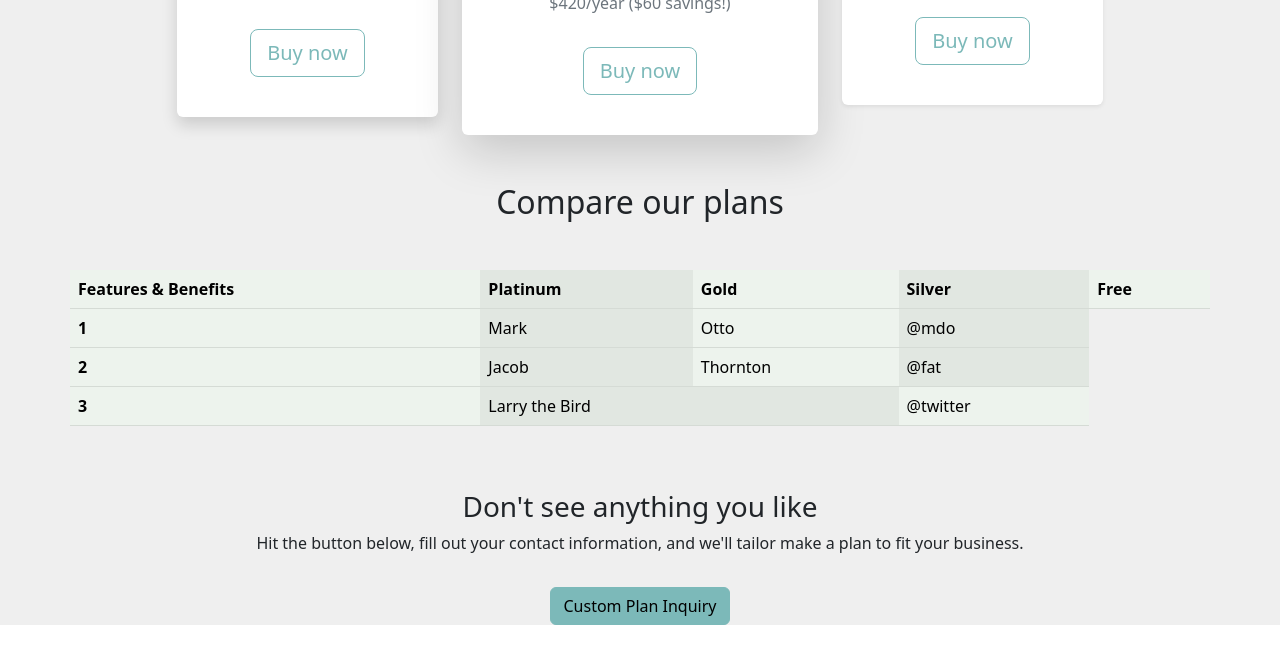
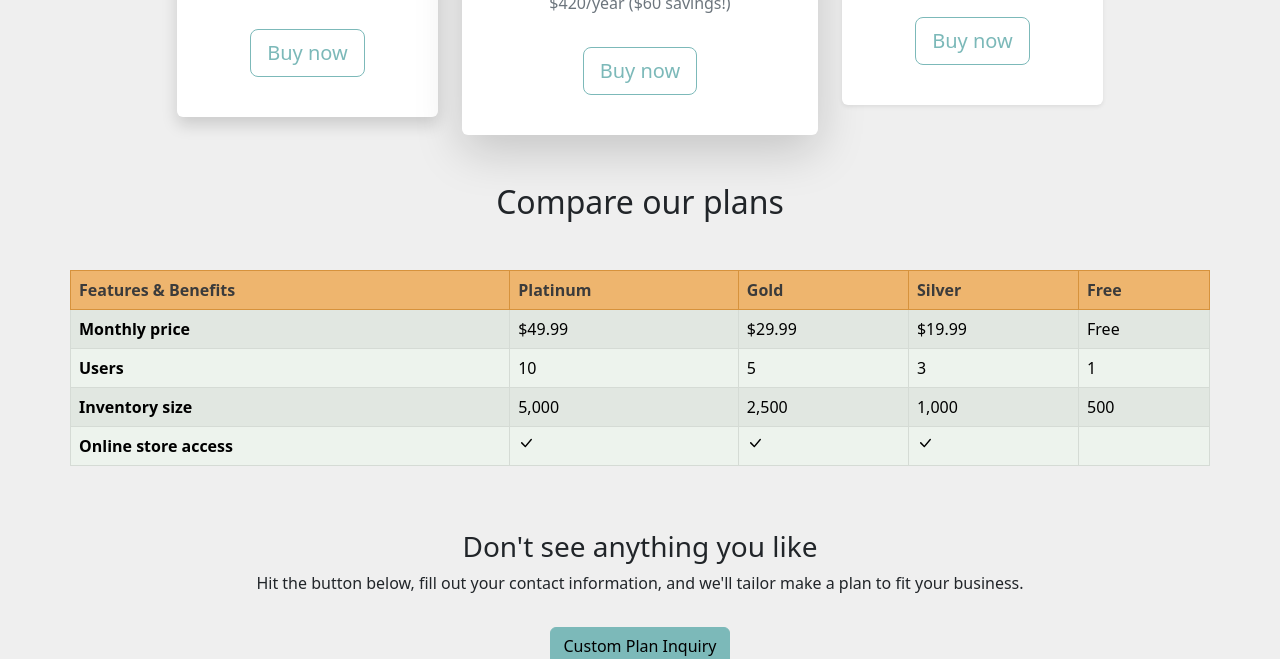
Before and after one commit to Br0Br0meliad/Diggr.io, a website: page pricing.html in a window 1280 px wide. Shown: the part 586-1245 px from the top of the page. Before the commit the page ends 1211 px from the top, so only its background shows below. Drawn offline with nearby package versions, Linux system fonts and the light colour scheme.

Commit message:
finished second page

```diff
--- a/pricing.html
+++ b/pricing.html
@@ -77,9 +77,9 @@
     </div>
 
     <div class="row my-5 align-items-center justify-content-center">
-    <table class="table table-warning table-striped-columns">
+    <table class="table table-warning table-striped table-bordered">
      <thead>
-        <tr>
+        <tr class="table-light opacity-75">
          <th scope="col">Features & Benefits</th>
          <th scope="col">Platinum</th>
          <th scope="col">Gold</th>
@@ -88,27 +88,43 @@
         </tr>
      </thead>
      <tbody>
-        <tr>
-          <th scope="row">1</th>
-          <td>Mark</td>
-          <td>Otto</td>
-          <td>@mdo</td>
+      <tr scope="row">
+        <td class="fw-bold">Monthly price</td>
+        <td>$49.99</td>
+        <td>$29.99</td>
+        <td>$19.99</td>
+        <td>Free</td>
       </tr>
-        <tr>
-          <th scope="row">2</th>
-          <td>Jacob</td>
-          <td>Thornton</td>
-          <td>@fat</td>
+      <tr scope="row">
+        <td class="fw-bold">Users</td>
+        <td>10</td>
+        <td>5</td>
+        <td>3</td>
+        <td>1</td>
       </tr>
-        <tr>
-          <th scope="row">3</th>
-          <td colspan="2">Larry the Bird</td>
-          <td>@twitter</td>
+      <tr scope="row">
+        <td class="fw-bold">Inventory size</td>
+        <td>5,000</td>
+        <td>2,500</td>
+        <td>1,000</td>
+        <td>500</td>
+      </tr>
+      <tr scope="row">
+        <td class="fw-bold">Online store access</td>
+        <td><svg xmlns="http://www.w3.org/2000/svg" width="16" height="16" fill="currentColor" class="bi bi-check-lg" viewBox="0 0 16 16">
+          <path d="M12.736 3.97a.733.733 0 0 1 1.047 0c.286.289.29.756.01 1.05L7.88 12.01a.733.733 0 0 1-1.065.02L3.217 8.384a.757.757 0 0 1 0-1.06.733.733 0 0 1 1.047 0l3.052 3.093 5.4-6.425a.247.247 0 0 1 .02-.022Z"/>
+        </svg></td>
+        <td><svg xmlns="http://www.w3.org/2000/svg" width="16" height="16" fill="currentColor" class="bi bi-check-lg" viewBox="0 0 16 16">
+          <path d="M12.736 3.97a.733.733 0 0 1 1.047 0c.286.289.29.756.01 1.05L7.88 12.01a.733.733 0 0 1-1.065.02L3.217 8.384a.757.757 0 0 1 0-1.06.733.733 0 0 1 1.047 0l3.052 3.093 5.4-6.425a.247.247 0 0 1 .02-.022Z"/>
+        </svg></td>
+        <td><svg xmlns="http://www.w3.org/2000/svg" width="16" height="16" fill="currentColor" class="bi bi-check-lg" viewBox="0 0 16 16">
+          <path d="M12.736 3.97a.733.733 0 0 1 1.047 0c.286.289.29.756.01 1.05L7.88 12.01a.733.733 0 0 1-1.065.02L3.217 8.384a.757.757 0 0 1 0-1.06.733.733 0 0 1 1.047 0l3.052 3.093 5.4-6.425a.247.247 0 0 1 .02-.022Z"/>
+        </svg></td>
+        <td></td>
       </tr>
       </tbody>
     </table>
   </div>
-
 
 <!-- Button trigger modal -->
 <div class="container">
@@ -124,7 +140,7 @@
       </div>
 
   </div>
-</div>
+
 <!-- Modal -->
 <div class="modal fade" id="reg-modal" tabindex="-1" aria-labelledby="modal-title" aria-hidden="true">
   <div class="modal-dialog">
@@ -134,7 +150,7 @@
         <button type="button" class="btn-close" data-bs-dismiss="modal" aria-label="Close"></button>
       </div>
       <div class="modal-body">
-
+         <form>
         <label for="name" class="form-label">Name</label>
         <input type="text" class="form-control" id="name" placeholder="First & Last">
 
@@ -146,6 +162,7 @@
 
         <label for="textArea" class="form-label">Custom inquiry</label>
         <textarea class="form-control" id="textArea" rows="4"></textarea>
+          </form>
 
         </div>
         <div class="modal-footer">
@@ -155,7 +172,16 @@
     </div>
   </div>
 
+
+  <footer class="container-lg bg-info">
+    <div class="row p-5">
+
+    </div>
+  </footer>
+
 </section>
+
+
 
 
 
```
Lines whose indentation alone changed are shown as unchanged.
